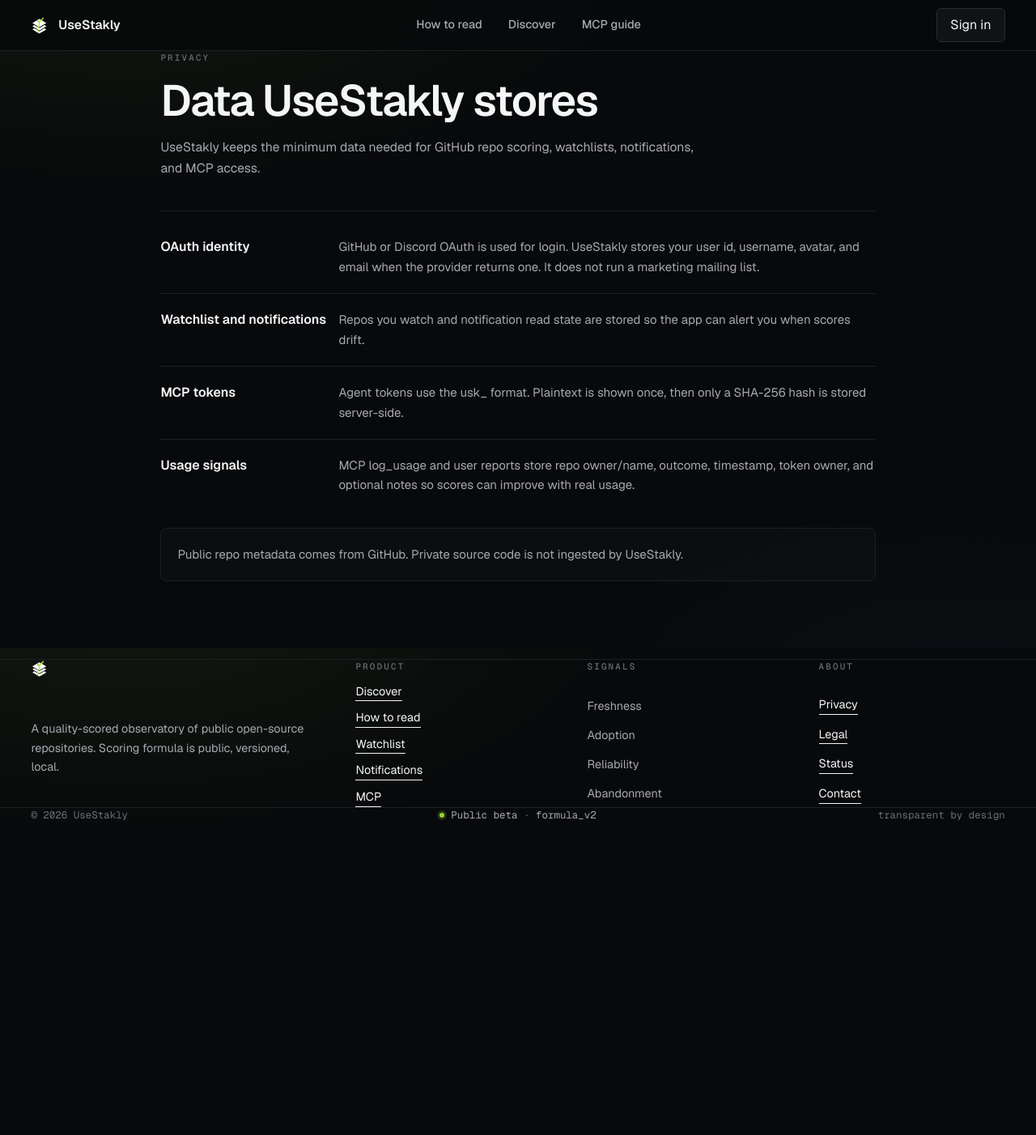
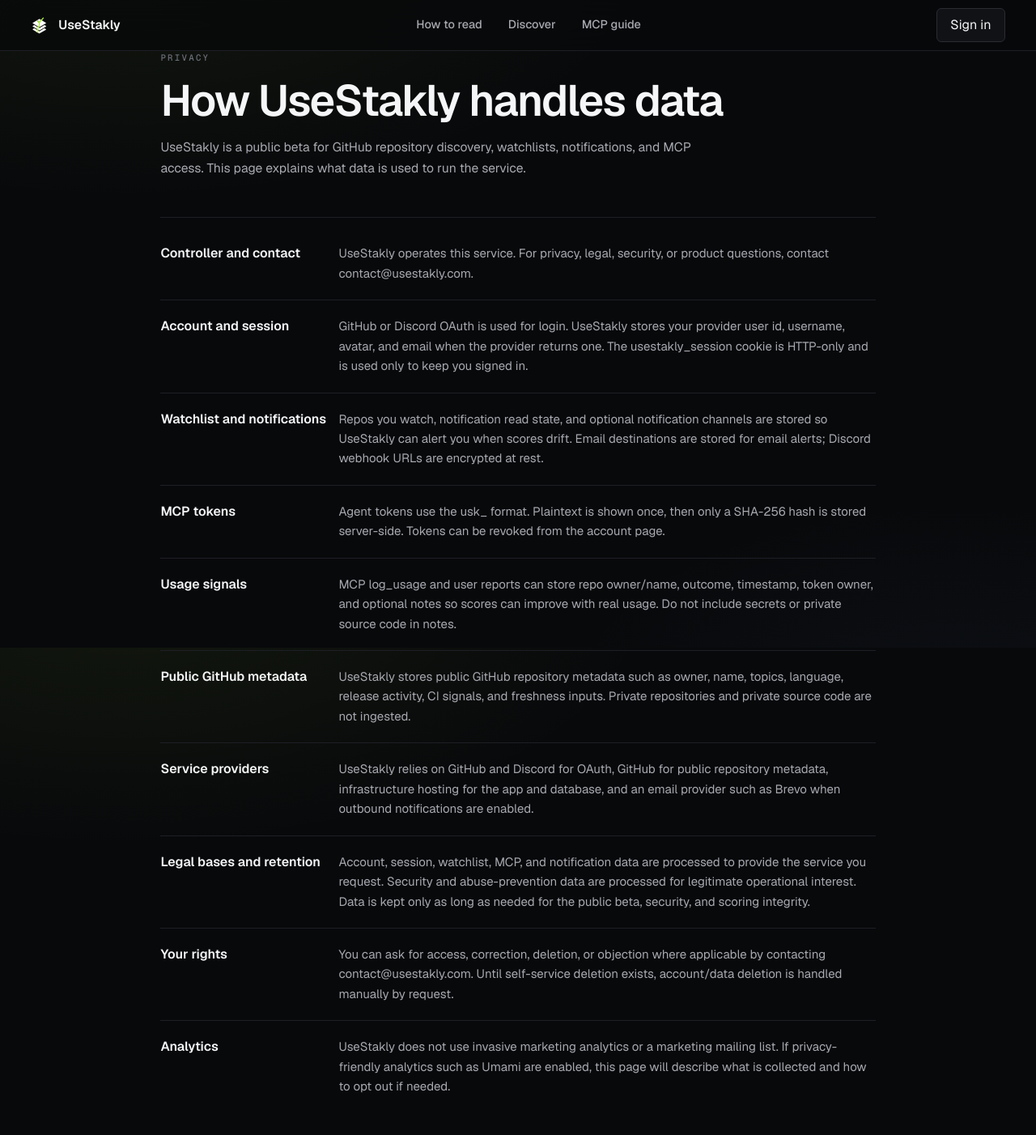
Before and after one commit to ff14eternitalis-debug/usestakly, a React (Vite) app in the folder frontend/: page /privacy in a window 1280 px wide. Shown: the top 1402 px of the page at 81% size. Before the commit the page ends 1016 px from the top, so only its background shows below. Built offline with nearby package versions, Linux system fonts and the light colour scheme; no server answers.

Commit message:
docs: expand privacy notice

```diff
--- a/frontend/src/i18n/en.ts
+++ b/frontend/src/i18n/en.ts
@@ -137,33 +137,63 @@
   },
   privacy: {
     eyebrow: "Privacy",
-    h1: "Data UseStakly stores",
+    h1: "How UseStakly handles data",
     intro:
-      "UseStakly keeps the minimum data needed for GitHub repo scoring, watchlists, notifications, and MCP access.",
+      "UseStakly is a public beta for GitHub repository discovery, watchlists, notifications, and MCP access. This page explains what data is used to run the service.",
     sections: [
       {
-        title: "OAuth identity",
+        title: "Controller and contact",
         body:
-          "GitHub or Discord OAuth is used for login. UseStakly stores your user id, username, avatar, and email when the provider returns one. It does not run a marketing mailing list."
+          "UseStakly operates this service. For privacy, legal, security, or product questions, contact contact@usestakly.com."
+      },
+      {
+        title: "Account and session",
+        body:
+          "GitHub or Discord OAuth is used for login. UseStakly stores your provider user id, username, avatar, and email when the provider returns one. The usestakly_session cookie is HTTP-only and is used only to keep you signed in."
       },
       {
         title: "Watchlist and notifications",
         body:
-          "Repos you watch and notification read state are stored so the app can alert you when scores drift."
+          "Repos you watch, notification read state, and optional notification channels are stored so UseStakly can alert you when scores drift. Email destinations are stored for email alerts; Discord webhook URLs are encrypted at rest."
       },
       {
         title: "MCP tokens",
         body:
-          "Agent tokens use the usk_ format. Plaintext is shown once, then only a SHA-256 hash is stored server-side."
+          "Agent tokens use the usk_ format. Plaintext is shown once, then only a SHA-256 hash is stored server-side. Tokens can be revoked from the account page."
       },
       {
         title: "Usage signals",
         body:
-          "MCP log_usage and user reports store repo owner/name, outcome, timestamp, token owner, and optional notes so scores can improve with real usage."
+          "MCP log_usage and user reports can store repo owner/name, outcome, timestamp, token owner, and optional notes so scores can improve with real usage. Do not include secrets or private source code in notes."
+      },
+      {
+        title: "Public GitHub metadata",
+        body:
+          "UseStakly stores public GitHub repository metadata such as owner, name, topics, language, release activity, CI signals, and freshness inputs. Private repositories and private source code are not ingested."
+      },
+      {
+        title: "Service providers",
+        body:
+          "UseStakly relies on GitHub and Discord for OAuth, GitHub for public repository metadata, infrastructure hosting for the app and database, and an email provider such as Brevo when outbound notifications are enabled."
+      },
+      {
+        title: "Legal bases and retention",
+        body:
+          "Account, session, watchlist, MCP, and notification data are processed to provide the service you request. Security and abuse-prevention data are processed for legitimate operational interest. Data is kept only as long as needed for the public beta, security, and scoring integrity."
+      },
+      {
+        title: "Your rights",
+        body:
+          "You can ask for access, correction, deletion, or objection where applicable by contacting contact@usestakly.com. Until self-service deletion exists, account/data deletion is handled manually by request."
+      },
+      {
+        title: "Analytics",
+        body:
+          "UseStakly does not use invasive marketing analytics or a marketing mailing list. If privacy-friendly analytics such as Umami are enabled, this page will describe what is collected and how to opt out if needed."
       }
     ],
     closing:
-      "Public repo metadata comes from GitHub. Private source code is not ingested by UseStakly."
+      "UseStakly is a beta service, not a legal or security certification system. Scores are transparent decision aids and should not replace your own dependency review."
   },
   legal: {
     eyebrow: "Legal",
--- a/frontend/src/routes/privacy.tsx
+++ b/frontend/src/routes/privacy.tsx
@@ -4,10 +4,10 @@
   const t = useT();
 
   return (
-    <article className="shell-narrow grid gap-10 py-10 md:py-14">
+    <article className="shell-narrow grid gap-12 py-12 md:py-16">
       <header className="grid gap-4">
         <span className="kicker">{t.privacy.eyebrow}</span>
-        <h1 className="display-lg max-w-[18ch]">{t.privacy.h1}</h1>
+        <h1 className="display-lg max-w-[20ch]">{t.privacy.h1}</h1>
         <p className="max-w-[64ch] text-[0.98rem] leading-relaxed text-fg-dim">
           {t.privacy.intro}
         </p>
```
Also changed, not shown: 3 other files (tests, documents, lock files or other folders).
